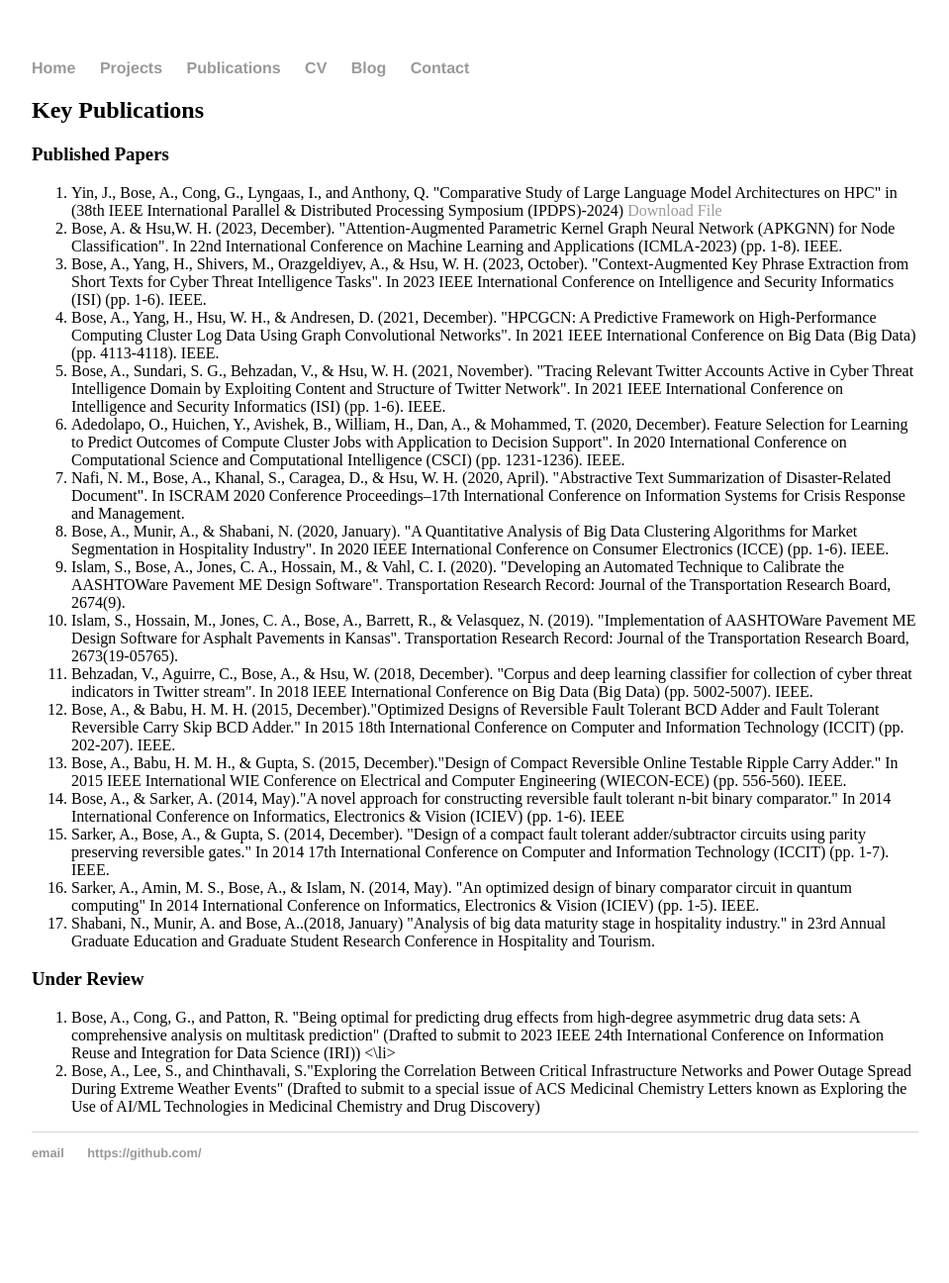
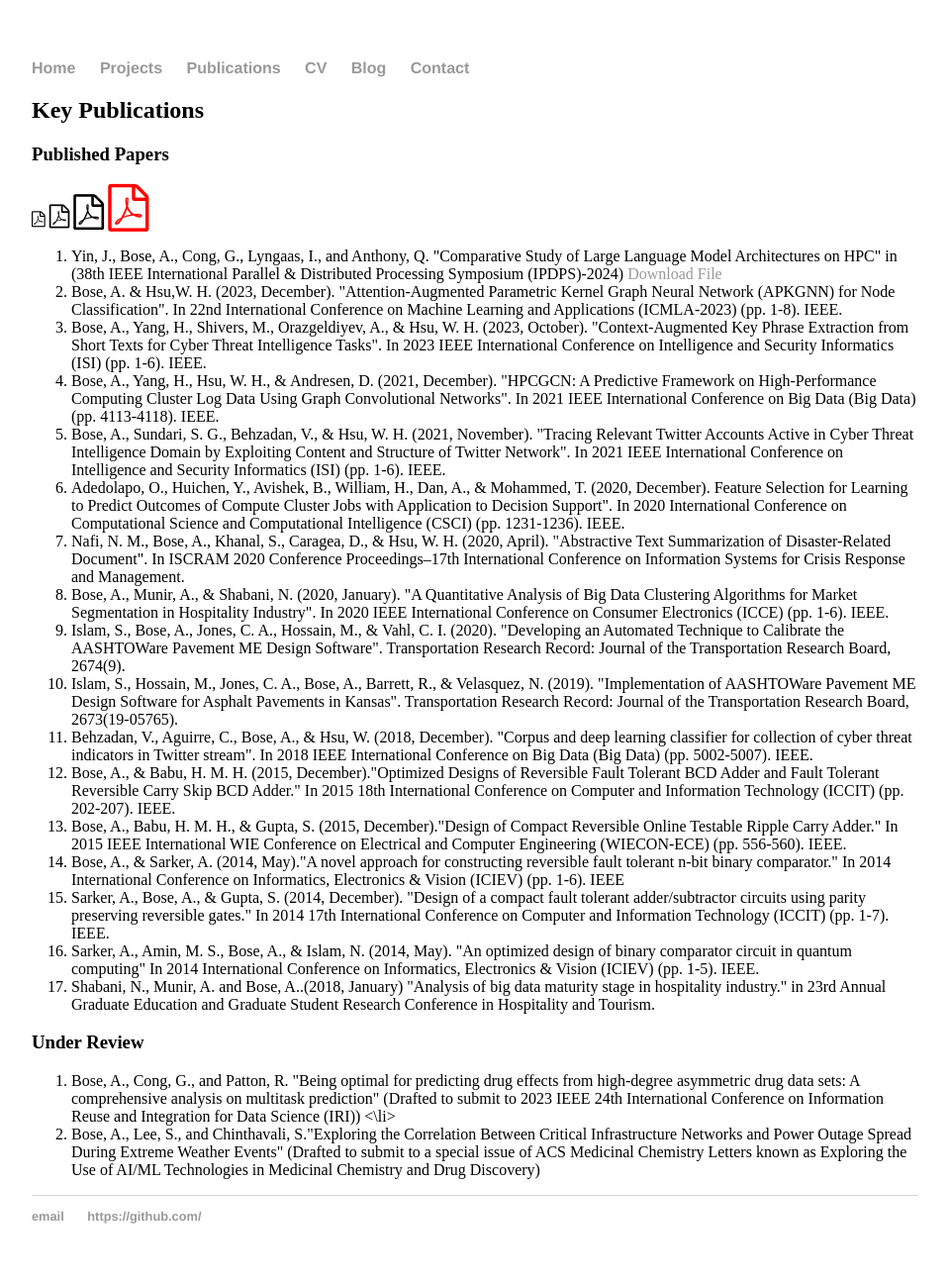
Before and after one commit to abose17/abose17.github.io, a Jekyll site: the page built from publications/index.html, in a window 1280 px wide. Shown: the whole page at 99% size, without its empty margins (160-1119 px from the left). Built offline with Jekyll 4.4.1, drawn with Linux system fonts in a browser that asks for light colours; before the commit the page ends 1232 px from its top, so only the background shows below that.

Commit message:
Update index.html

```diff
--- a/publications/index.html
+++ b/publications/index.html
@@ -4,9 +4,17 @@ title: Personal Website of Avishek Bose
 ---
 <div class="blurb">
 	<h2>Key Publications</h2>
+
 <meta name="viewport" content="width=device-width, initial-scale=1">
 <link rel="stylesheet" href="https://cdnjs.cloudflare.com/ajax/libs/font-awesome/4.7.0/css/font-awesome.min.css">
+
 <h3>Published Papers</h3>
+
+<i class="fa fa-file-pdf-o"></i>
+<i class="fa fa-file-pdf-o" style="font-size:24px"></i>
+<i class="fa fa-file-pdf-o" style="font-size:36px"></i>
+<i class="fa fa-file-pdf-o" style="font-size:48px;color:red"></i>
+
 
 <ol>
   <li> Yin, J., Bose, A., Cong, G., Lyngaas, I., and Anthony, Q. "Comparative Study of Large Language Model Architectures on HPC" in (38th IEEE International Parallel & Distributed Processing Symposium (IPDPS)-2024) <a href="/publications/matGPT.pdf">Download File</a> </li>
```
